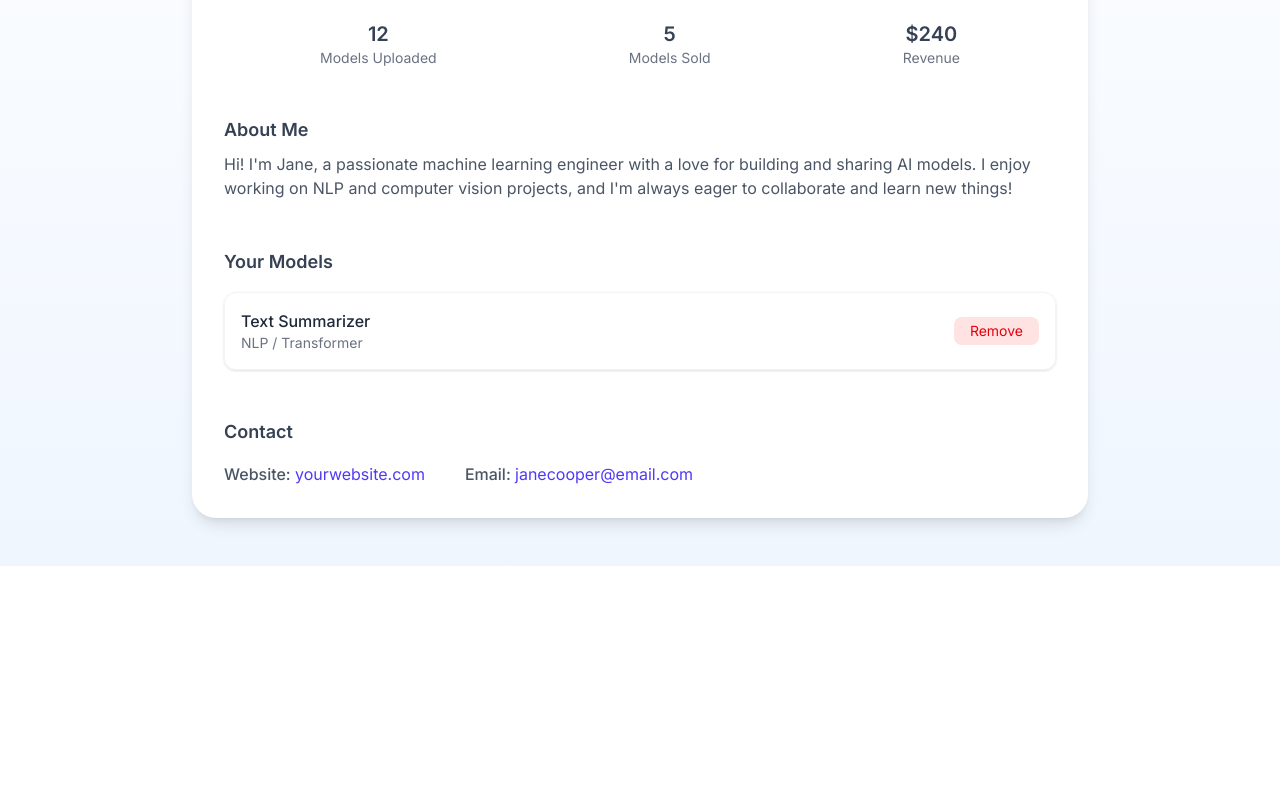
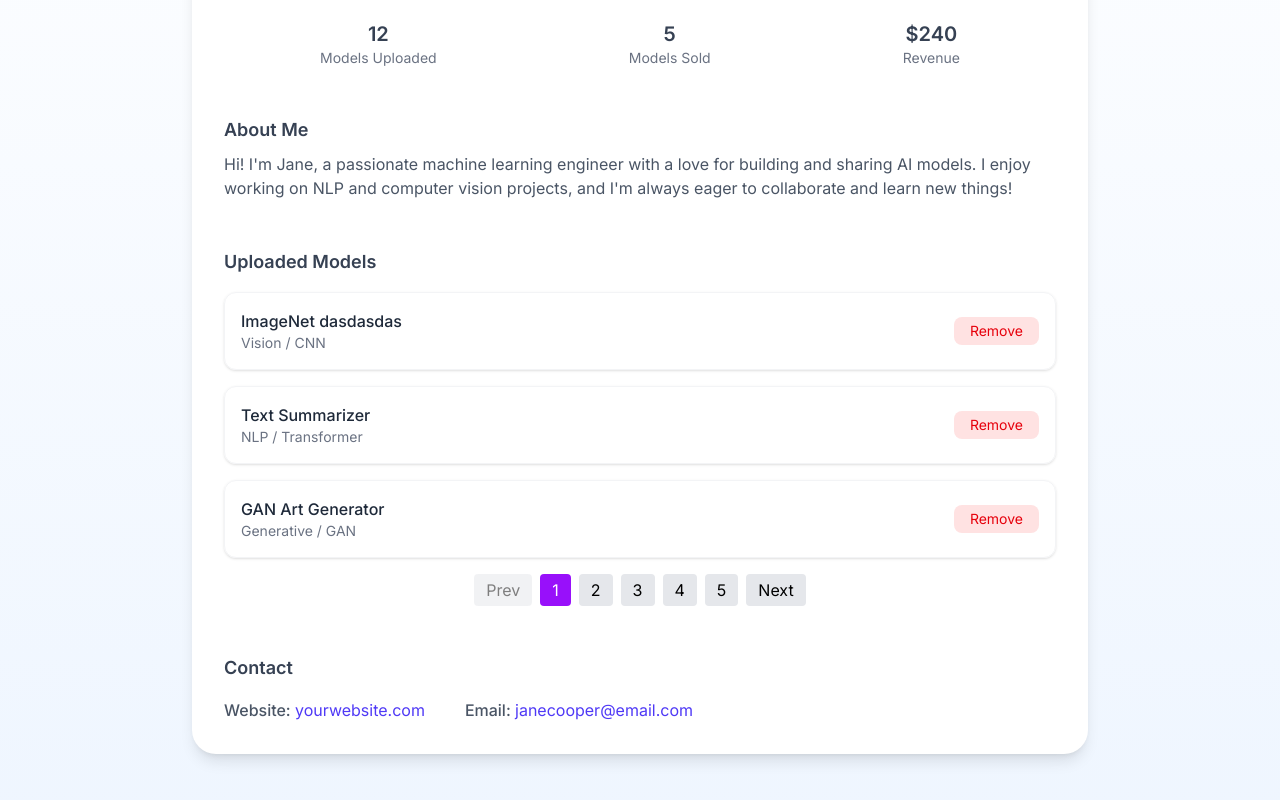
Before and after one commit to Dalaqa25/ModelFlow_nextJS, a Next.js app: page /profile in a window 1280 px wide. Shown: the part 396-1196 px from the top of the page. Before the commit the page ends 962 px from the top, so only its background shows below. Built offline with nearby package versions, Linux system fonts and the light colour scheme; no server answers.

Commit message:
porfile page modfified

```diff
--- a/app/profile/page.jsx
+++ b/app/profile/page.jsx
@@ -2,12 +2,21 @@
 import { useState } from "react";
 import { LogoutLink } from "@kinde-oss/kinde-auth-nextjs";
 import EditProfile from "./editProfile";
+import modelData from "../modelsList/modeldata";
+import Link from "next/link";
 
 export default function Profile() {
     const [showEdit, setShowEdit] = useState(false);
 
+    // Pagination state for models
+    const [currentPage, setCurrentPage] = useState(1);
+    const modelsPerPage = 3;
+    const totalPages = Math.ceil(modelData.length / modelsPerPage);
+    const indexOfLastModel = currentPage * modelsPerPage;
+    const indexOfFirstModel = indexOfLastModel - modelsPerPage;
+    const currentModels = modelData.slice(indexOfFirstModel, indexOfLastModel);
+
     const handleSave = (data) => {
-        // You can handle the save logic here (e.g., update profile)
         setShowEdit(false);
     };
 
@@ -63,21 +72,59 @@ export default function Profile() {
                     </p>
                 </div>
 
-                {/* Uploaded Models Section */}
+                {/* Uploaded Models Section with Pagination */}
                 <div className="mt-12">
-                    <h4 className="text-lg font-semibold text-gray-700 mb-4">Your Models</h4>
+                    <h4 className="text-lg font-semibold text-gray-700 mb-4">Uploaded Models</h4>
                     <div className="space-y-4">
-                        {/* Single model box */}
-                        <div className="p-4 border border-gray-100 rounded-xl shadow-sm flex justify-between items-center">
-                            <div>
-                                <h5 className="font-medium text-gray-800">Text Summarizer</h5>
-                                <p className="text-sm text-gray-500">NLP / Transformer</p>
-                            </div>
-                            <button className="text-sm px-4 py-1 bg-red-100 text-red-600 rounded-lg hover:bg-red-200 transition">
-                                Remove
+                        {currentModels.map(model => (
+                            <Link
+                                key={model.id}
+                                href={`/modelsList/${model.id}`}
+                                className="block"
+                            >
+                                <div className="p-4 border border-gray-100 rounded-xl shadow-sm flex justify-between items-center hover:bg-gray-50 transition">
+                                    <div>
+                                        <h5 className="font-medium text-gray-800">{model.name}</h5>
+                                        <p className="text-sm text-gray-500">{model.tags.join(' / ')}</p>
+                                    </div>
+                                    <button
+                                        className="text-sm px-4 py-1 bg-red-100 text-red-600 rounded-lg hover:bg-red-200 transition"
+                                        onClick={e => {
+                                            e.preventDefault(); // Prevent navigation if Remove is clicked
+                                            // handle remove logic here
+                                        }}
+                                    >
+                                        Remove
+                                    </button>
+                                </div>
+                            </Link>
+                        ))}
+                    </div>
+                    {/* Pagination Controls */}
+                    <div className="flex justify-center gap-2 mt-4">
+                        <button
+                            onClick={() => setCurrentPage(prev => Math.max(prev - 1, 1))}
+                            disabled={currentPage === 1}
+                            className="px-3 py-1 rounded bg-gray-200 hover:bg-gray-300 disabled:opacity-50"
+                        >
+                            Prev
+                        </button>
+                        {[...Array(totalPages)].map((_, i) => (
+                            <button
+                                key={i}
+                                onClick={() => setCurrentPage(i + 1)}
+                                className={`px-3 py-1 rounded ${currentPage === i + 1 ? 'bg-purple-600 text-white' : 'bg-gray-200 hover:bg-gray-300'}`}
+                            >
+                                {i + 1}
                             </button>
-                        </div>
-                        {/* Add more model items similarly */}
+                        ))}
+                        <button
+                            onClick={() => setCurrentPage(prev => Math.min(prev + 1, totalPages))}
+                            disabled={currentPage === totalPages}
+                            className="px-3 py-1 rounded bg-gray-200 hover:bg-gray-300 disabled:opacity-50"
+                        >
+                            Next
+                        </button>
                     </div>
                 </div>
 
```
Also changed, not shown: 1 other file (tests, documents, lock files or other folders).
